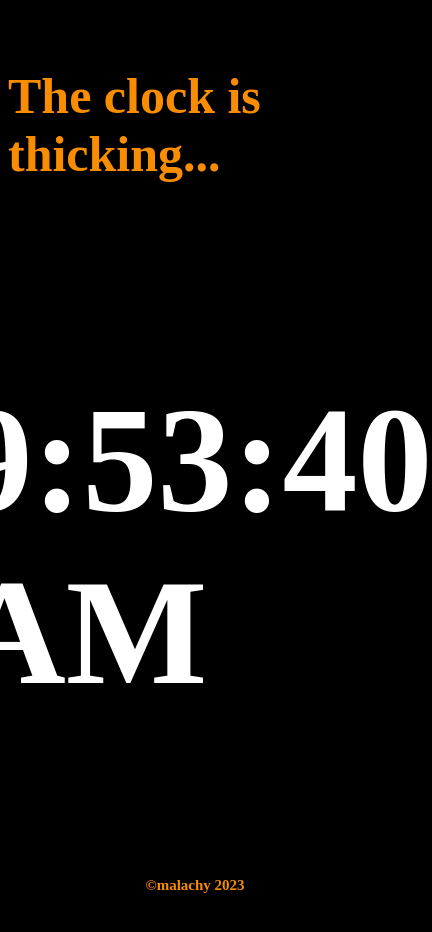
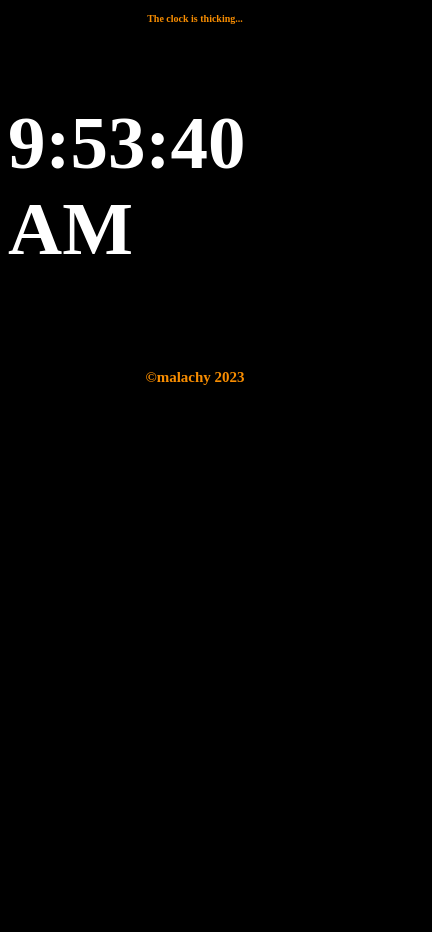
Before and after one commit to skylermalachy/digital-clock, a plain HTML site: page index.html in a window 390 px wide. Shown: the whole page, 432 px wide, since content can reach past the window. After the commit the page ends 844 px from the top, so only its background shows below. Drawn offline with Linux system fonts and the light colour scheme.

Commit message:
deploying

```diff
--- a/style.css
+++ b/style.css
@@ -8,6 +8,16 @@ body {
   align-items: center;
   min-height: 10vh;
   font-size: 100px;
+}
+@media (max-width: 500px) {
+  .timersect {
+    display: flex;
+    justify-content: center;
+    color: white;
+    align-items: center;
+    min-height: 10vh;
+    font-size: 50px;
+  }
 }
 .copy {
   color: rgb(248, 141, 1);
@@ -22,3 +32,11 @@ body {
   justify-content: center;
   font-size: 50px;
 }
+@media (max-width: 500px) {
+  .head {
+    color: rgb(248, 141, 1);
+    display: flex;
+    justify-content: center;
+    font-size: 10px;
+  }
+}
```
